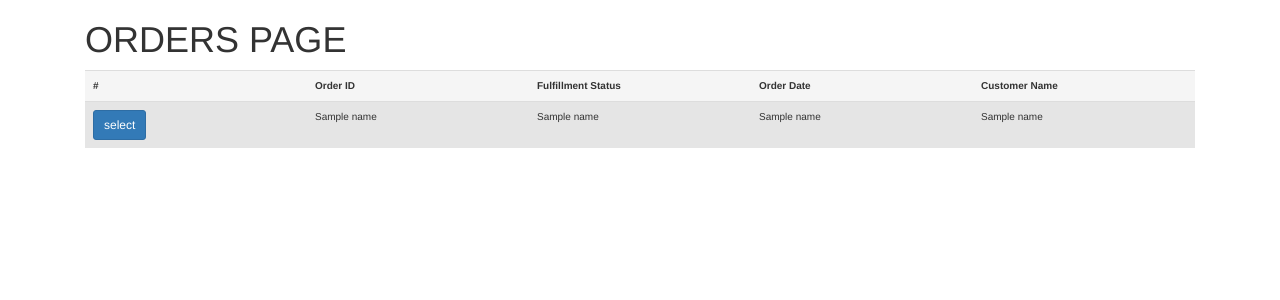
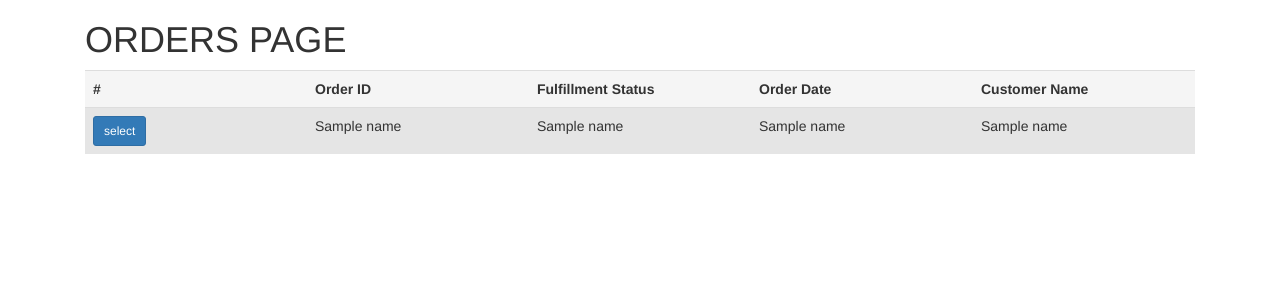
Before and after one commit to sebcampos/ShopifyRepo, a Flask app: template templates/todays_orders.html in a window 1280 px wide. Shown: the top 300 px of the page. Run offline with Flask 2, Linux system fonts and the light colour scheme; the template is opened without the code that fills it: most values are stand-ins (such as "Sample title", 1, 10 or a date in 2020); some libraries are stand-ins or nearby versions.

Commit message:
updated css files

```diff
--- a/static/css/orders_page.css
+++ b/static/css/orders_page.css
@@ -14,9 +14,9 @@ html,body{
 
 .table__header{
     text-align:left;
-    font-size: x-small;
     white-space:nowrap;
-    font-size: x-small;
+    overflow: hidden;
+    text-overflow:ellipsis;
 }
 
 .table__cell {
@@ -24,5 +24,5 @@ html,body{
     overflow: hidden;
     text-overflow:ellipsis;
     white-space:nowrap;
-    font-size: x-small;
+
 }
--- a/static/css/user_orders_page.css
+++ b/static/css/user_orders_page.css
@@ -14,9 +14,9 @@ html,body{
 
 .table__header{
     text-align:left;
-    font-size: x-small;
+    text-overflow:ellipsis;
     white-space:nowrap;
-    font-size: x-small;
+
 }
 
 .table__cell {
@@ -24,5 +24,5 @@ html,body{
     overflow: hidden;
     text-overflow:ellipsis;
     white-space:nowrap;
-    font-size: x-small;
+
 }
```
